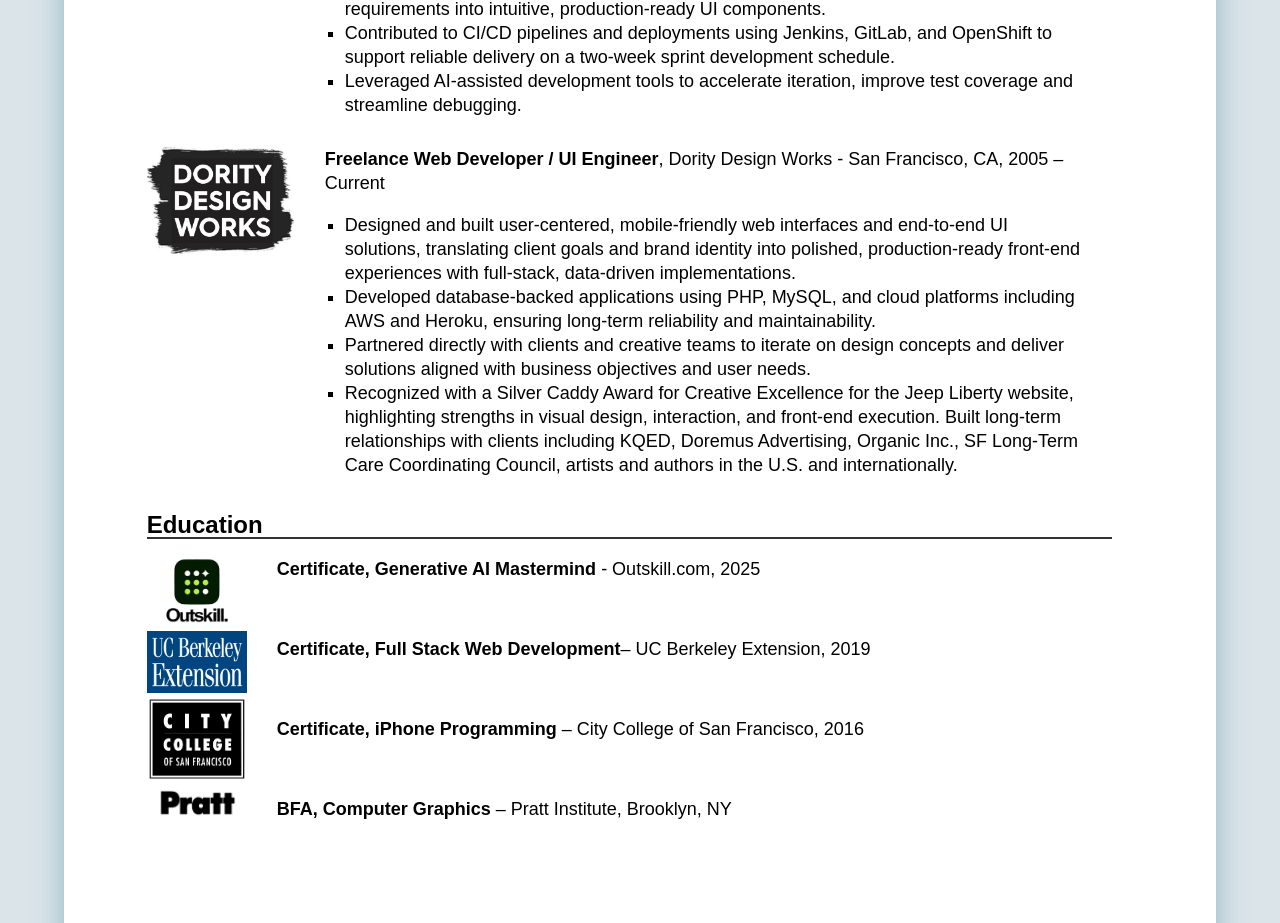
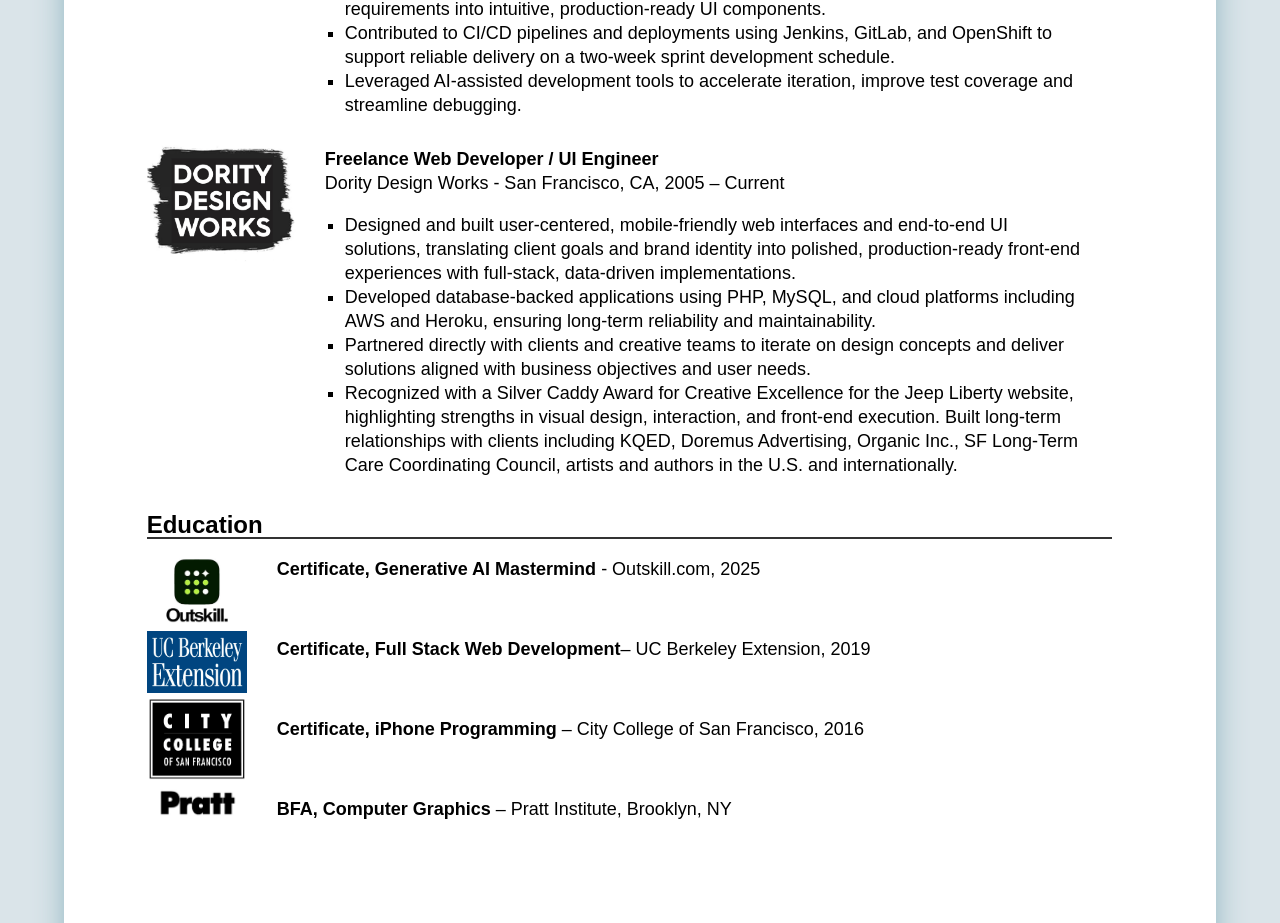
Before and after one commit to b0rgbart3/portfolio2025, a React (Create React App) app in the folder client/: page /resume in a window 1280 px wide. Shown: the part 1670-2593 px from the top of the page. Built offline with nearby package versions, Linux system fonts and the light colour scheme; a web font is replaced by a local one.

Commit message:
line break

```diff
--- a/client/src/pages/Resume.jsx
+++ b/client/src/pages/Resume.jsx
@@ -249,7 +249,7 @@
           </div>
           <div className='worksBox'>
             <br />
-            <p><strong>Freelance Web Developer / UI Engineer</strong>, <span>Dority Design Works - San Francisco, CA, 2005 – Current</span>
+            <p><strong>Freelance Web Developer / UI Engineer</strong><br /><span>Dority Design Works - San Francisco, CA, 2005 – Current</span>
               <br></br>
               <strong></strong></p>
             {/* <p>
```
